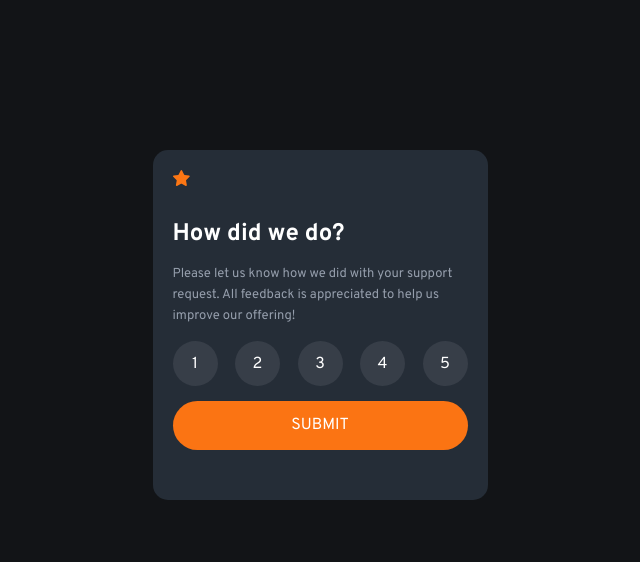
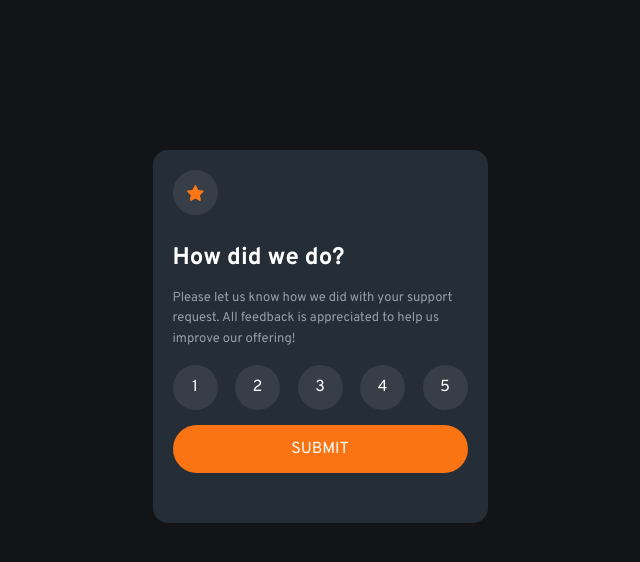
Before and after one commit to jhonnymosquera/Interactive-rating-component, a plain HTML site: page index.html in a window 1280 px wide. Shown: the whole page, without its empty margins (320-960 px from the left). Drawn offline with Linux system fonts and the light colour scheme.

Commit message:
Update styles.css

```diff
--- a/css/styles.css
+++ b/css/styles.css
@@ -84,7 +84,7 @@ li {
 	justify-content: space-between;
 }
 
-.card__content--li{
+.card__content--li, .circle{
 	background-color: var(--fondo-gris);
 	width: 45rem;
 	height: 45rem;
```
